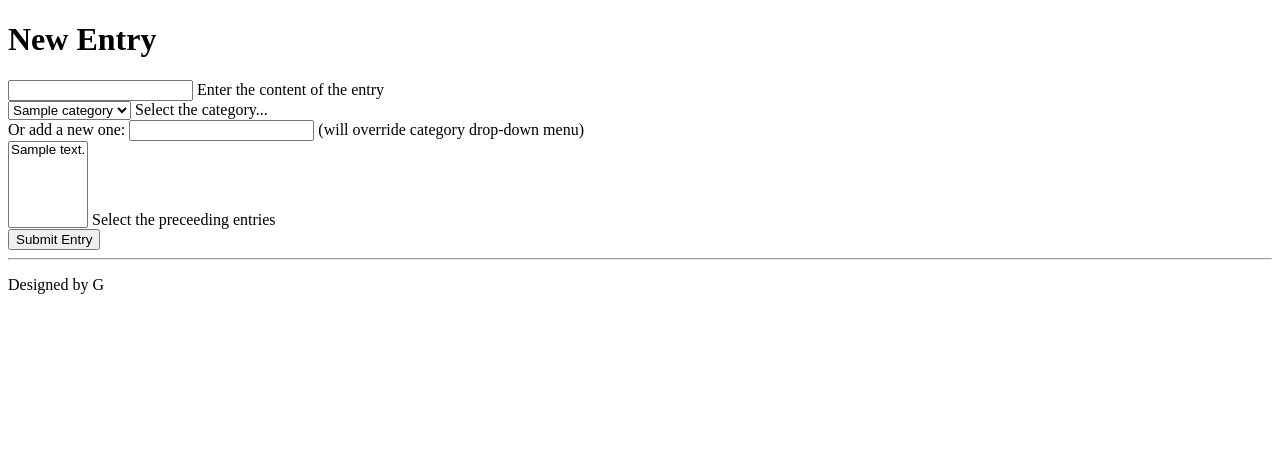
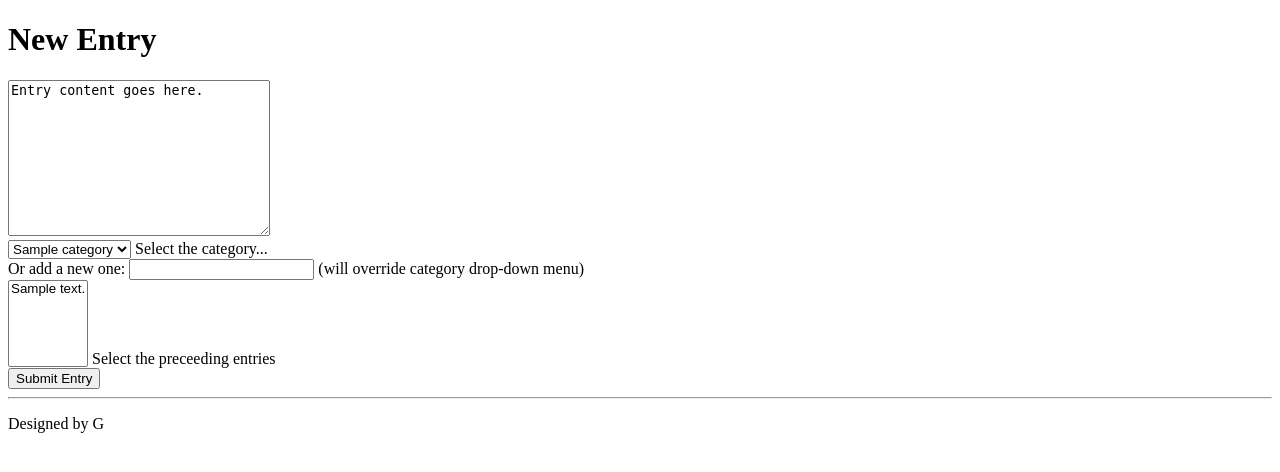
Before and after one commit to umutgultepe/IdLogDjango, a Django app: page /logs/newentry/ in a window 1280 px wide. Shown: the part 124-596 px from the top of the page. Run offline with Django 3.2, Linux system fonts and the light colour scheme; a user stored in the database is signed in; tables that the repository leaves empty hold one stand-in row (values such as "Sample post").

Commit message:
Switched content text fields to text areas.

```diff
--- a/IdLogDjango/templates/logs/newEntry.html
+++ b/IdLogDjango/templates/logs/newEntry.html
@@ -10,8 +10,12 @@
 {% if error_message %}<p><strong>{{ error_message }}</strong></p>{% endif %}
    <form action="/logs/submitEntry/" method="post">
 {% csrf_token %}
-<input type="text" name="content" id="cont" />
-<label for="cont">Enter the content of the entry</label><br />
+
+
+<textarea rows="10" cols="30"  name="content">
+Entry content goes here.
+</textarea>
+<br/>
 
 
 <select name="category" id="categ">
```
Also changed, not shown: IdLogDjango/templates/logs/detail.html (+6 -2 lines).
